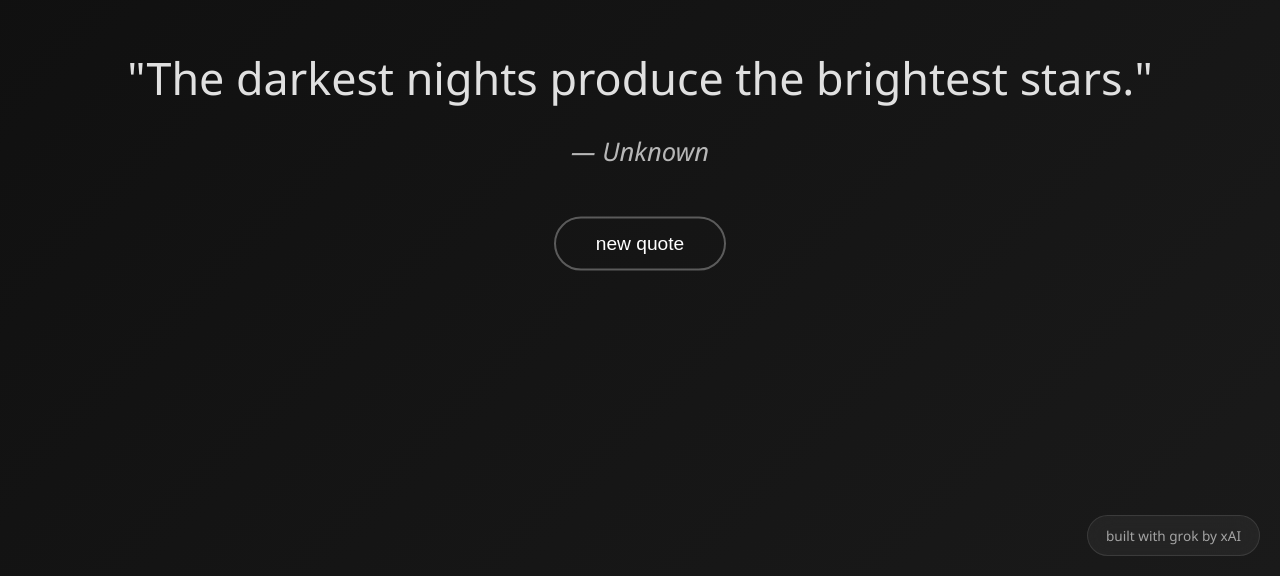
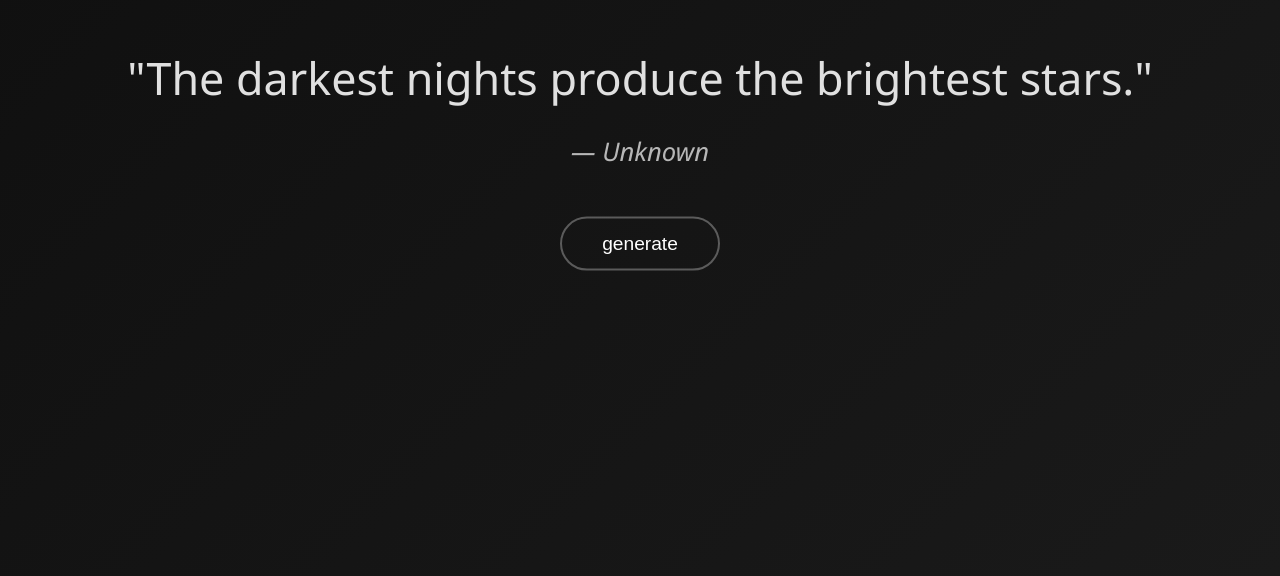
Before and after one commit to complac/equotes, a plain HTML site: page index.html in a window 1280 px wide. Shown: the part 224-800 px from the top of the page. Drawn offline with Linux system fonts and the light colour scheme.

Commit message:
Update index.html

```diff
--- a/index.html
+++ b/index.html
@@ -7,19 +7,13 @@
     <link rel="stylesheet" href="style.css">
 </head>
 <body>
-
     <canvas id="particles"></canvas>
-
     <div class="container">
         <div class="content">
             <p id="quote" class="fade">click below for inspiration</p>
             <p id="author" class="fade"></p>
-            <button id="new-quote">new quote</button>
+            <button id="new-quote">generate</button>
         </div>
-    </div>
-
-    <div class="credit-badge">
-        built with grok by xAI
     </div>
 
     <script src="script.js"></script>
```
